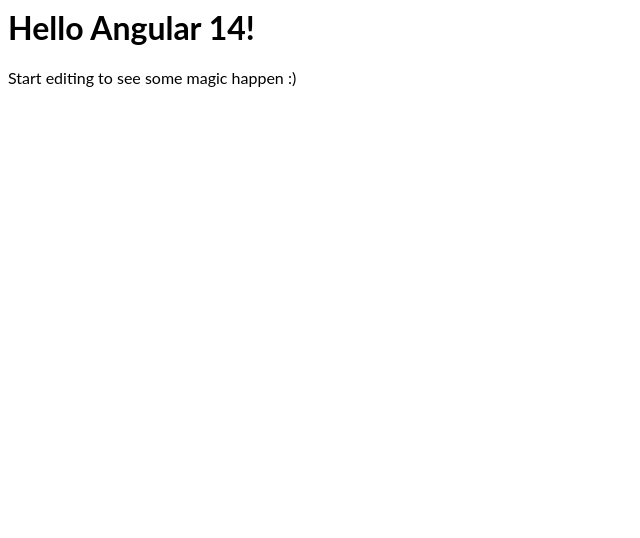
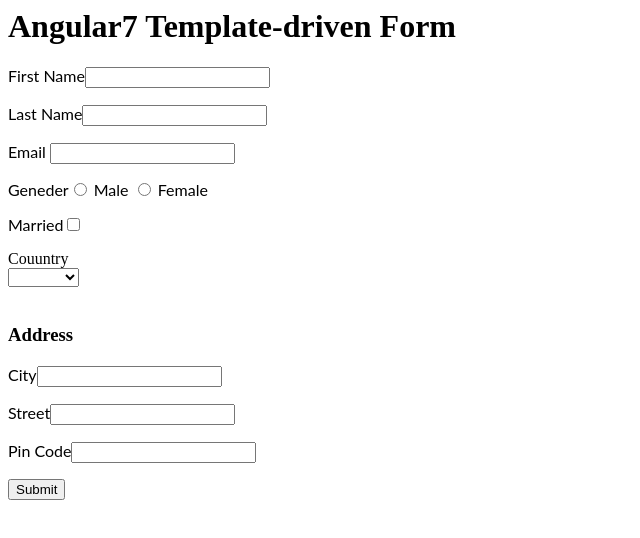
Before and after one commit to MatteoMit/angular7-template-driven-form, an Angular app: page / in a window 1280 px wide. Shown: the top 538 px of the page, without its empty margins (0-640 px from the left). Built offline with nearby package versions, Linux system fonts and the light colour scheme.

Commit message:
3 files modified, 1 added

```diff
--- a/src/app/app.component.html
+++ b/src/app/app.component.html
@@ -1,4 +1,62 @@
-<hello name="{{ name }}"></hello>
-<p>
-  Start editing to see some magic happen :)
-</p>
+<h1>
+ {{ title }}
+</h1>
+
+<form #contactForm="ngForm" (ngSubmit)="onSubmit(contactForm)">
+
+  <p>
+    <label for="firstname">First Name</label>
+    <input type="text" name="firstname" ngModel>
+  </p>
+
+  <p>
+    <label for="lastname">Last Name</label>
+    <input type="text" name="lastname" ngModel>
+  </p>
+
+  <p>
+    <label for="email">Email </label>
+    <input type="text" id="email" name="email" ngModel>
+  </p>
+
+  <p>
+    <label for="gender">Geneder</label>
+    <input type="radio" value="male" name="gender" ngModel> Male
+    <input type="radio" value="female" name="gender" ngModel> Female
+  </p>
+
+  <p>
+    <label for="isMarried">Married</label>
+    <input type="checkbox" name="isMarried" ngModel>
+  </p>
+
+  <div>Couuntry</div>
+  <select name="country" ngModel>
+    <option [ngValue]="c.id" *ngFor="let c of countryList">
+      {{c.name}}
+    </option>
+  </select>
+
+<br><br>
+<h3>Address</h3>
+<div ngModelGroup="address" >
+  <p>
+    <label for="city">City</label>
+    <input type="text" name="city" ngModel>
+  </p>
+
+  <p>
+    <label for="street">Street</label>
+    <input type="text" name="street" ngModel>
+  </p>
+  <p>
+    <label for="pincode">Pin Code</label>
+    <input type="text" name="pincode" ngModel>
+  </p>
+</div>
+
+  <p>
+    <button type="submit">Submit</button>
+  </p>
+
+</form>
--- a/src/app/app.component.ts
+++ b/src/app/app.component.ts
@@ -1,10 +1,21 @@
-import { Component, VERSION } from '@angular/core';
+import { Component } from "@angular/core";
+import { country } from "./country";
 
 @Component({
-  selector: 'my-app',
-  templateUrl: './app.component.html',
-  styleUrls: [ './app.component.css' ]
+  selector: "my-app",
+  templateUrl: "./app.component.html",
+  styleUrls: ["./app.component.css"]
 })
-export class AppComponent  {
-  name = 'Angular ' + VERSION.major;
+export class AppComponent {
+  title = "Angular7 Template-driven Form";
+
+  countryList: country[] = [
+    new country("1", "India"),
+    new country("2", "USA"),
+    new country("3", "England")
+  ];
+
+  onSubmit(contactForm) {
+    console.log(contactForm.value);
+  }
 }
--- /dev/null
+++ b/src/app/country.ts
@@ -0,0 +1,9 @@
+export class country {
+  id:string;
+  name:string;
+
+  constructor(id:string, name:string) {
+    this.id=id;
+    this.name=name;
+  }
+}
```
Also changed, not shown: src/app/app.module.ts (line endings or trailing spaces).
